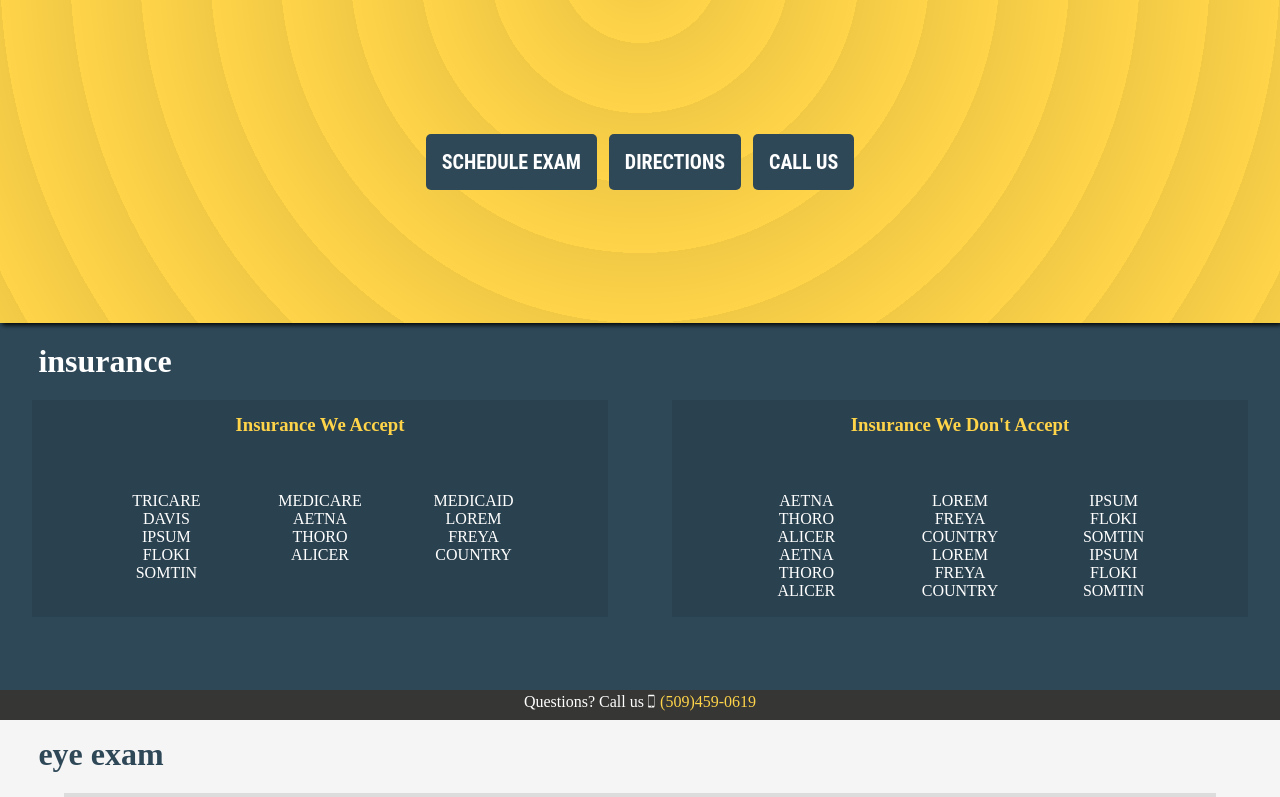
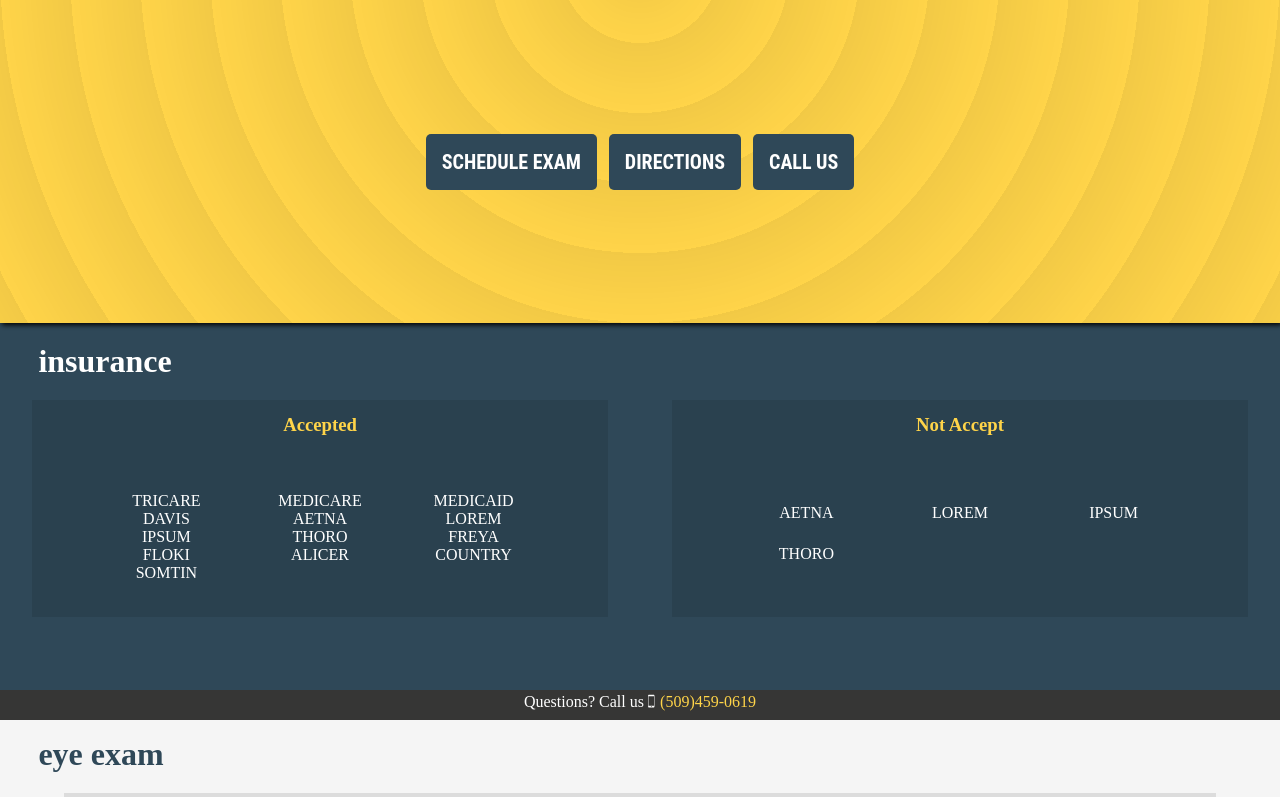
Before and after one commit to Tyler-Lundin/lundin-optometry, a React (Create React App) app: page / in a window 1280 px wide. Shown: the part 397-1194 px from the top of the page. Built offline with nearby package versions, Linux system fonts and the light colour scheme; a web font is replaced by a local one.

Commit message:
Reduced content text down

```diff
--- a/src/components/Logo.js
+++ b/src/components/Logo.js
@@ -36,10 +36,10 @@
     transform: translateX(1%);
     margin-bottom: -4%;
     @media (max-width: 480px) { /* phone */
-        font-size: 19vw;
+        font-size: 15vw;
     }
     @media (min-width: 481px) and (max-width: 768px) { /* tablet */
-        font-size: 17vw;
+        font-size: 15vw;
     }
     @media (min-width: 769px) and (max-width: 1024px) { /* laptop */
         font-size: 15vw;
@@ -54,10 +54,10 @@
 
 S.LogoBottom = styled.div`
     @media (max-width: 480px) { /* phone */
-        font-size: 17vw;
+        font-size: 13vw;
     }
     @media (min-width: 481px) and (max-width: 768px) { /* tablet */
-        font-size: 15vw;
+        font-size: 13vw;
     }
     @media (min-width: 769px) and (max-width: 1024px) { /* laptop */
         font-size: 13vw;
--- a/src/pages/Information.js
+++ b/src/pages/Information.js
@@ -10,7 +10,7 @@
                 <S.Title color={'white'}>insurance</S.Title>
             </S.TitleContainer>
                 <S.Section>
-                    <S.SectionTitle color={C.Primary}>Insurance We Accept</S.SectionTitle>
+                    <S.SectionTitle color={C.Primary}>Accepted</S.SectionTitle>
                     <S.List>
                         <S.ListItem>TRICARE</S.ListItem>
                         <S.ListItem>MEDICARE</S.ListItem>
@@ -28,26 +28,12 @@
                     </S.List>
                 </S.Section>
                 <S.Section>
-                    <S.SectionTitle color={C.Primary}>Insurance We Don't Accept</S.SectionTitle>
+                    <S.SectionTitle color={C.Primary}>Not Accept</S.SectionTitle>
                     <S.List>
                         <S.ListItem>AETNA</S.ListItem>
                         <S.ListItem>LOREM</S.ListItem>
                         <S.ListItem>IPSUM</S.ListItem>
                         <S.ListItem>THORO</S.ListItem>
-                        <S.ListItem>FREYA</S.ListItem>
-                        <S.ListItem>FLOKI</S.ListItem>
-                        <S.ListItem>ALICER</S.ListItem>
-                        <S.ListItem>COUNTRY</S.ListItem>
-                        <S.ListItem>SOMTIN</S.ListItem>
-                        <S.ListItem>AETNA</S.ListItem>
-                        <S.ListItem>LOREM</S.ListItem>
-                        <S.ListItem>IPSUM</S.ListItem>
-                        <S.ListItem>THORO</S.ListItem>
-                        <S.ListItem>FREYA</S.ListItem>
-                        <S.ListItem>FLOKI</S.ListItem>
-                        <S.ListItem>ALICER</S.ListItem>
-                        <S.ListItem>COUNTRY</S.ListItem>
-                        <S.ListItem>SOMTIN</S.ListItem>
                     </S.List>
                 </S.Section>
             </S.Insurance>
```
